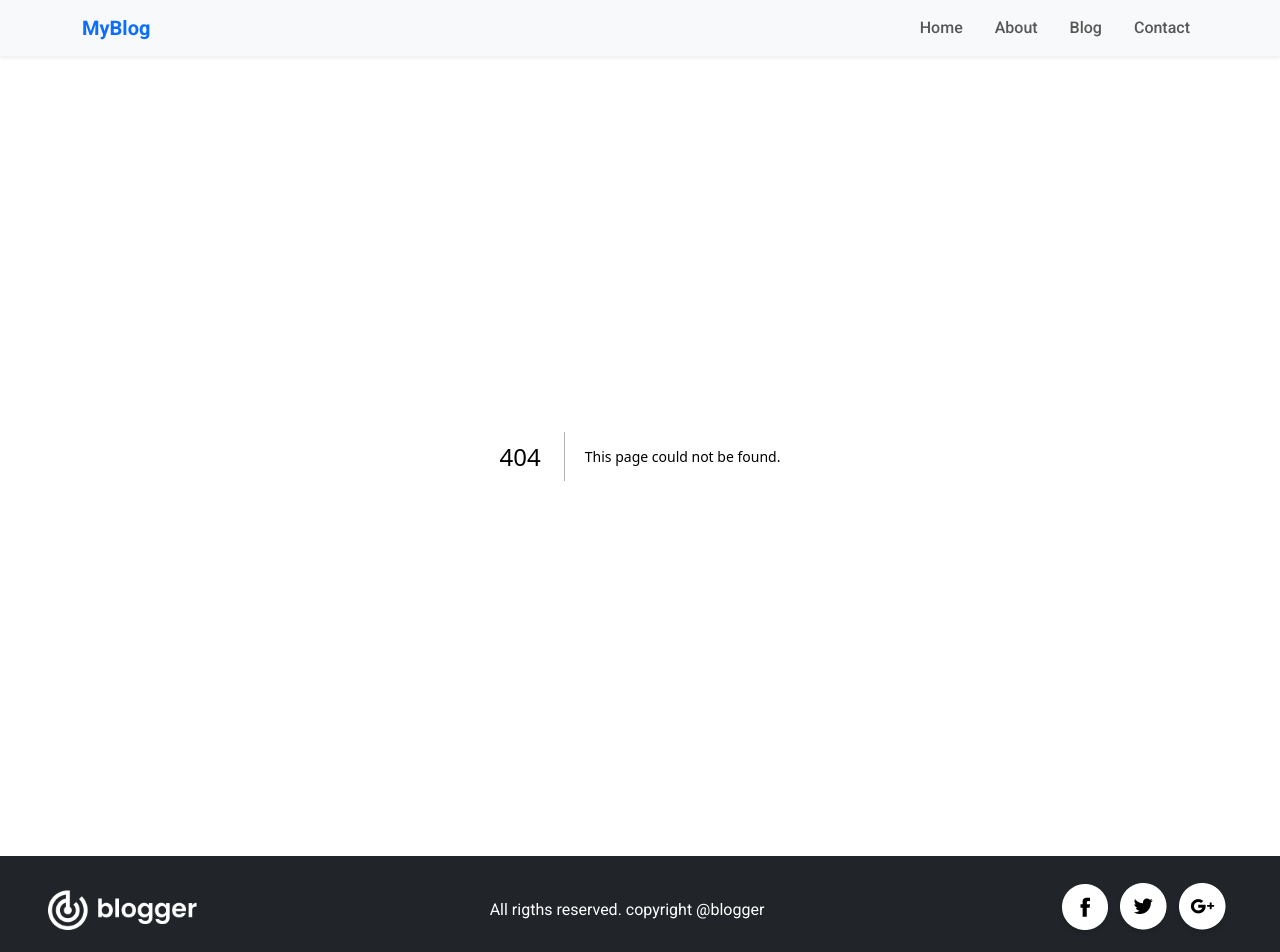
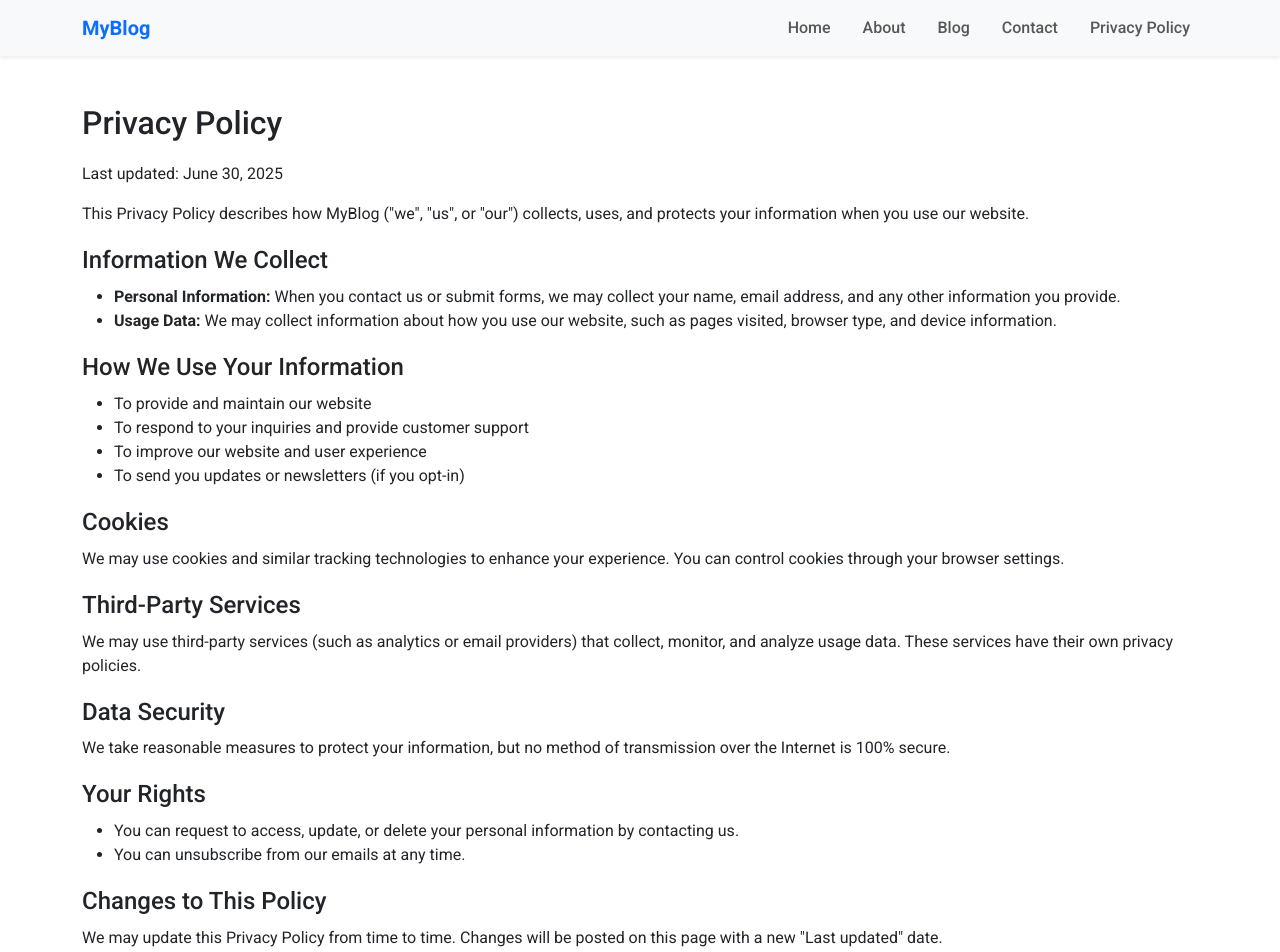
Before and after one commit to abdullahwebdev9176/blog-app, a Next.js app: page /privacy-policy in a window 1280 px wide. Before the commit this address had no page. Shown: the top 952 px of the page. Built offline with nearby package versions, Linux system fonts and the light colour scheme.

Commit message:
added privacy policy page

```diff
--- a/app/globals.css
+++ b/app/globals.css
@@ -298,6 +298,17 @@ body {
   padding-left: 0;
 }
 
+.privacy-policy-container h1 {
+  font-size: 2rem;
+  margin-bottom: 20px;
+}
+
+.privacy-policy-container h2 {
+  font-size: 1.5rem;
+  margin-top: 20px;
+  margin-bottom: 10px;
+}
+
 @media screen and (max-width: 991px) {
   .footer-box {
     flex-direction: column;
@@ -343,19 +354,39 @@ body {
 }
 
 @media screen and (max-width: 576px) {
+  .privacy-policy-container {
+    text-align: center;
+  }
 
-  .category-filter-box ul{
+  .privacy-policy-container li {
+    list-style: none;
+  }
+
+  .privacy-policy-container h1 {
+    font-size: 1.5rem;
+    font-weight: 700;
+    margin-bottom: 10px;
+  }
+
+  .privacy-policy-container h2 {
+    font-size: 1.2rem;
+    font-weight: 700;
+  }
+
+  .category-filter-box ul {
     padding-left: 0;
     flex-direction: column;
     margin-bottom: 0;
   }
+
   .blogs-container {
     padding: 40px 0 40px 0;
-}
+  }
+
   .category-tab {
     padding: 7px 20px;
     width: 100%;
     display: block;
     text-align: center;
+  }
 }
-}
--- /dev/null
+++ b/app/privacy-policy/page.jsx
@@ -0,0 +1,50 @@
+"use client";
+
+export default function PrivacyPolicy() {
+  return (
+    <div className="container privacy-policy-container py-4 py-md-5">
+      <h1>Privacy Policy</h1>
+      <p>Last updated: June 30, 2025</p>
+      <p>
+        This Privacy Policy describes how MyBlog ("we", "us", or "our") collects, uses, and protects your information when you use our website.
+      </p>
+      <h2>Information We Collect</h2>
+      <ul>
+        <li><b>Personal Information:</b> When you contact us or submit forms, we may collect your name, email address, and any other information you provide.</li>
+        <li><b>Usage Data:</b> We may collect information about how you use our website, such as pages visited, browser type, and device information.</li>
+      </ul>
+      <h2>How We Use Your Information</h2>
+      <ul>
+        <li>To provide and maintain our website</li>
+        <li>To respond to your inquiries and provide customer support</li>
+        <li>To improve our website and user experience</li>
+        <li>To send you updates or newsletters (if you opt-in)</li>
+      </ul>
+      <h2>Cookies</h2>
+      <p>
+        We may use cookies and similar tracking technologies to enhance your experience. You can control cookies through your browser settings.
+      </p>
+      <h2>Third-Party Services</h2>
+      <p>
+        We may use third-party services (such as analytics or email providers) that collect, monitor, and analyze usage data. These services have their own privacy policies.
+      </p>
+      <h2>Data Security</h2>
+      <p>
+        We take reasonable measures to protect your information, but no method of transmission over the Internet is 100% secure.
+      </p>
+      <h2>Your Rights</h2>
+      <ul>
+        <li>You can request to access, update, or delete your personal information by contacting us.</li>
+        <li>You can unsubscribe from our emails at any time.</li>
+      </ul>
+      <h2>Changes to This Policy</h2>
+      <p>
+        We may update this Privacy Policy from time to time. Changes will be posted on this page with a new "Last updated" date.
+      </p>
+      <h2>Contact Us</h2>
+      <p>
+        If you have any questions about this Privacy Policy, please contact us using the form on our Contact page.
+      </p>
+    </div>
+  );
+}
--- a/components/Header.jsx
+++ b/components/Header.jsx
@@ -49,6 +49,9 @@ const Header = () => {
                 <li className="nav-item">
                   <Link href="/contact" className="nav-link">Contact</Link>
                 </li>
+                <li className="nav-item">
+                  <Link href="/privacy-policy" className="nav-link">Privacy Policy</Link>
+                </li>
               </ul>
             </div>
           </div>
@@ -95,6 +98,12 @@ const Header = () => {
                   Contact
                 </Link>
               </li>
+
+              <li>
+                <Link href="/privacy-policy" className="custom-nav-link" onClick={() => setMobileHeader(false)}>
+                  Privacy Policy
+                </Link>
+              </li>
             </ul>
           </div>
         </>
```
